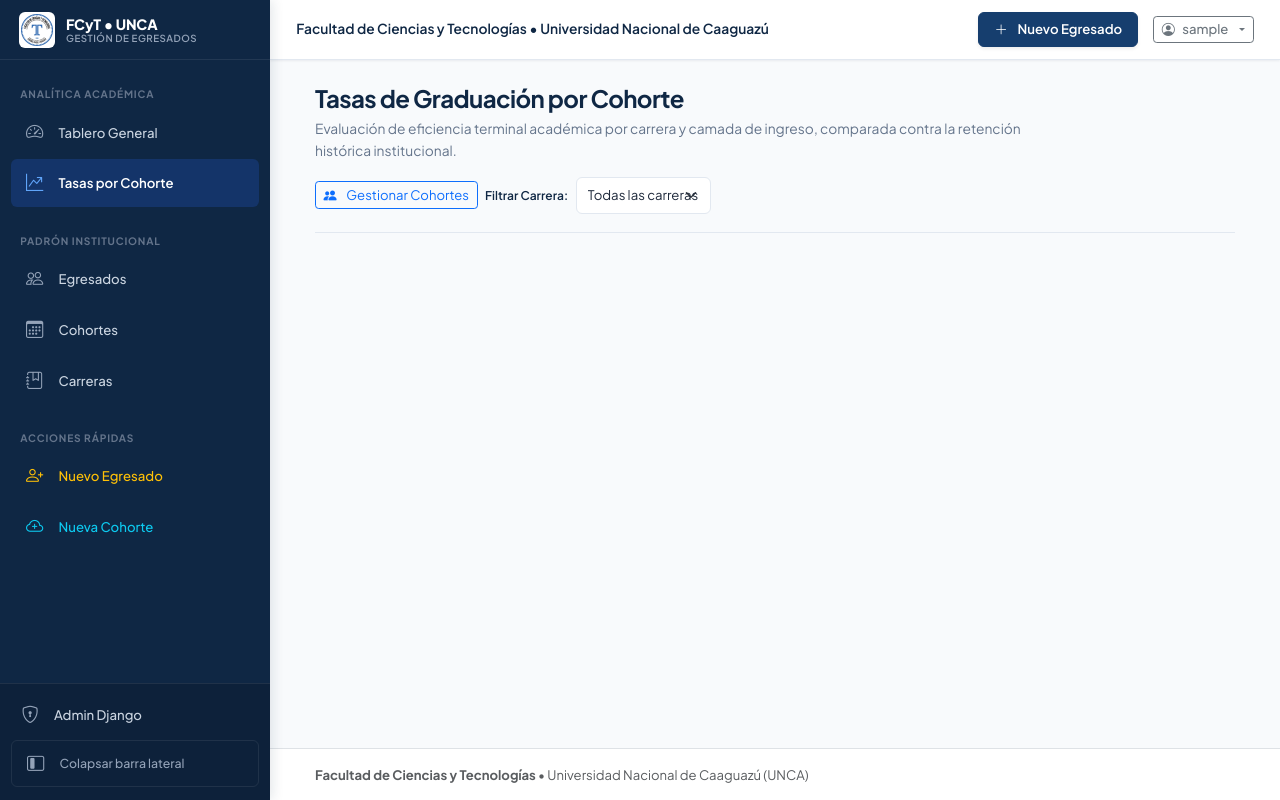
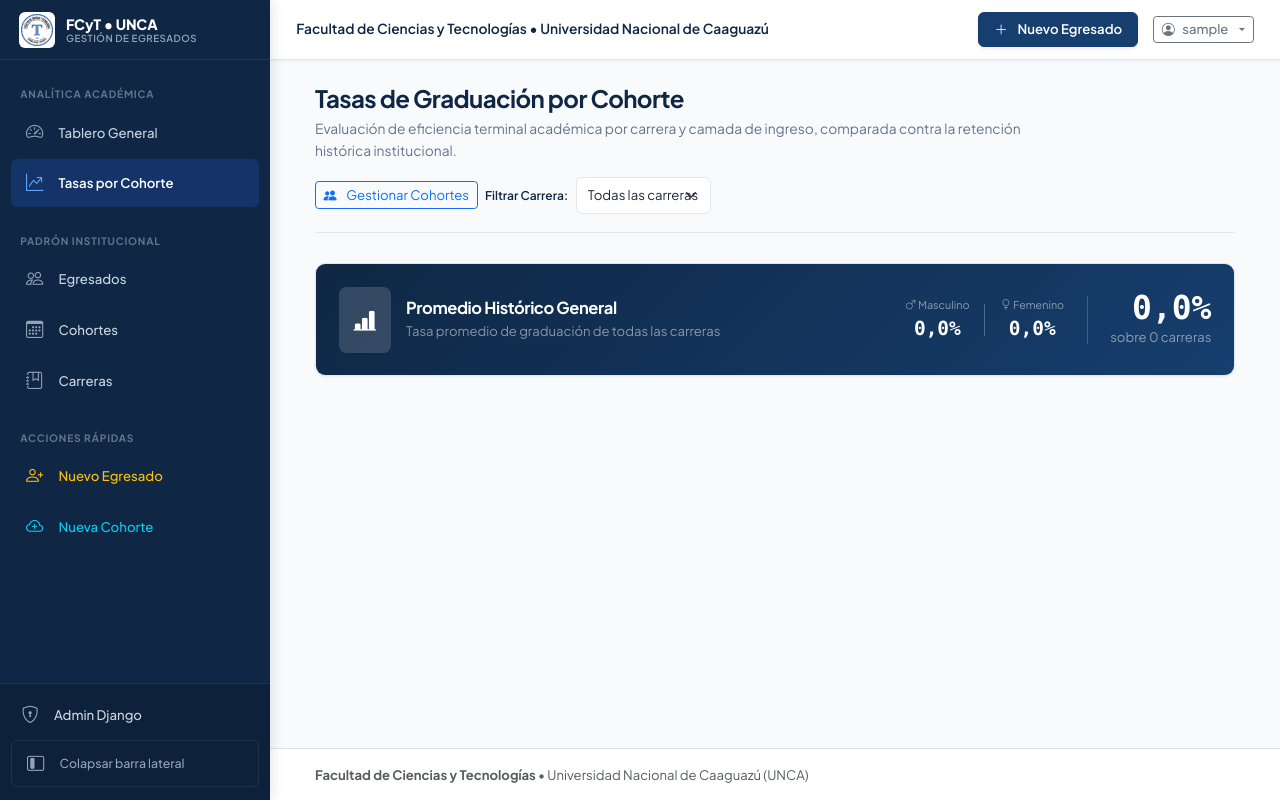
Before and after one commit to cmmedina918/GPI-Project, a Django app: page /tasas-cohorte/ in a window 1280 px wide. Run offline with Django 5.2, Linux system fonts and the light colour scheme; the visitor is signed in with stand-in values (Sample User, id 1); data that the repository does not hold is empty.

Commit message:
Se agrega lo requerido por el product owner(tasa general, ordenamiento y tasa por sexo)

```diff
--- a/analitica/services.py
+++ b/analitica/services.py
@@ -121,6 +121,7 @@ def calcular_tasas_graduacion_cohorte(carrera_id=None):
     """
     Calcula la tasa de graduación por cohorte y promedio histórico.
     TG(c, y) = (Egresados que ingresaron en 'y' / Ingresantes en 'y') * 100
+    Incluye tasas desglosadas por sexo.
     """
     carreras = Carrera.objects.all()
     if carrera_id:
@@ -132,6 +133,8 @@ def calcular_tasas_graduacion_cohorte(carrera_id=None):
         cohortes = CohorteIngresantes.objects.filter(carrera=carrera).order_by('anio_cohorte')
         datos_cohortes = []
         tasas_list = []
+        tasas_m_list = []
+        tasas_f_list = []
 
         for ch in cohortes:
             # Egresados de esta carrera que ingresaron en este año (total y por sexo)
@@ -144,30 +147,54 @@ def calcular_tasas_graduacion_cohorte(carrera_id=None):
             egresados_f = egresados_qs.filter(sexo='F').count()
 
             ingresantes = ch.cantidad_ingresantes
-            if ingresantes > 0:
+            ingresantes_m = ch.cantidad_masculino
+            ingresantes_f = ch.cantidad_femenino
+
+            # Tasa general
+            if ingresantes > 0 and egresados_cohorte > 0:
                 tasa = round((egresados_cohorte / ingresantes) * 100, 2)
                 tasas_list.append(tasa)
             else:
                 tasa = 0.0
 
+            # Tasa masculina
+            if ingresantes_m > 0 and egresados_m > 0:
+                tasa_m = round((egresados_m / ingresantes_m) * 100, 2)
+                tasas_m_list.append(tasa_m)
+            else:
+                tasa_m = 0.0
+
+            # Tasa femenina
+            if ingresantes_f > 0 and egresados_f > 0:
+                tasa_f = round((egresados_f / ingresantes_f) * 100, 2)
+                tasas_f_list.append(tasa_f)
+            else:
+                tasa_f = 0.0
+
             datos_cohortes.append({
                 'id': ch.id,
                 'anio_cohorte': ch.anio_cohorte,
                 'ingresantes': ingresantes,
-                'ingresantes_m': ch.cantidad_masculino,
-                'ingresantes_f': ch.cantidad_femenino,
+                'ingresantes_m': ingresantes_m,
+                'ingresantes_f': ingresantes_f,
                 'egresados': egresados_cohorte,
                 'egresados_m': egresados_m,
                 'egresados_f': egresados_f,
                 'tasa': tasa,
+                'tasa_m': tasa_m,
+                'tasa_f': tasa_f,
             })
 
         tasa_promedio_historica = round(sum(tasas_list) / len(tasas_list), 2) if tasas_list else 0.0
+        tasa_promedio_historica_m = round(sum(tasas_m_list) / len(tasas_m_list), 2) if tasas_m_list else 0.0
+        tasa_promedio_historica_f = round(sum(tasas_f_list) / len(tasas_f_list), 2) if tasas_f_list else 0.0
 
         resultados_carreras.append({
             'carrera': carrera,
             'cohortes': datos_cohortes,
             'tasa_promedio_historica': tasa_promedio_historica,
+            'tasa_promedio_historica_m': tasa_promedio_historica_m,
+            'tasa_promedio_historica_f': tasa_promedio_historica_f,
         })
 
     return resultados_carreras
--- a/analitica/views.py
+++ b/analitica/views.py
@@ -78,9 +78,28 @@ def tasas_cohorte_vista(request):
     carreras = Carrera.objects.all()
     tasas = calcular_tasas_graduacion_cohorte(carrera_id=int(carrera_id) if carrera_id else None)
 
+    # Calcular la tasa promedio histórica general (media simple de las tasas por carrera)
+    if tasas:
+        total_general = round(
+            sum(item['tasa_promedio_historica'] for item in tasas) / len(tasas), 2
+        )
+        total_general_m = round(
+            sum(item['tasa_promedio_historica_m'] for item in tasas) / len(tasas), 2
+        )
+        total_general_f = round(
+            sum(item['tasa_promedio_historica_f'] for item in tasas) / len(tasas), 2
+        )
+    else:
+        total_general = 0.0
+        total_general_m = 0.0
+        total_general_f = 0.0
+
     context = {
         'tasas': tasas,
         'carreras': carreras,
         'carrera_id': int(carrera_id) if carrera_id else None,
+        'tasa_general': total_general,
+        'tasa_general_m': total_general_m,
+        'tasa_general_f': total_general_f,
     }
     return render(request, 'analitica/tasas_cohorte.html', context)
--- a/egresados/models.py
+++ b/egresados/models.py
@@ -44,7 +44,7 @@ class Egresado(models.Model):
     @property
     def duracion_carrera(self):
         if self.anio_egreso and self.anio_ingreso:
-            return self.anio_egreso - self.anio_ingreso
+            return self.anio_egreso - self.anio_ingreso + 1
         return None
 
     @property
--- a/templates/analitica/tasas_cohorte.html
+++ b/templates/analitica/tasas_cohorte.html
@@ -28,6 +28,46 @@
     </div>
 </div>
 
+<!-- Card de Promedio Histórico General -->
+<div class="surface-panel overflow-hidden mb-4">
+    <div class="px-4 py-4 d-flex flex-wrap justify-content-between align-items-center gap-3" style="background: linear-gradient(135deg, var(--color-navy-dark, #1a2744) 0%, var(--color-navy, #2c3e6b) 100%);">
+        <div class="d-flex align-items-center gap-3">
+            <div class="d-inline-flex p-3 rounded-3" style="background: rgba(255,255,255,0.15);">
+                <i class="bi bi-bar-chart-line-fill fs-4 text-white"></i>
+            </div>
+            <div>
+                <h5 class="mb-0 text-white fw-bold" style="font-size: 1.1rem;">Promedio Histórico General</h5>
+                <span class="text-white-50 small">Tasa promedio de graduación de todas las carreras</span>
+            </div>
+        </div>
+        <div class="d-flex align-items-center gap-4">
+            <!-- Tasas por sexo -->
+            <div class="d-flex flex-column align-items-center gap-1">
+                <div class="d-flex align-items-center gap-3">
+                    <div class="text-center">
+                        <span class="d-block text-white-50 small" style="font-size: 0.72rem;"><i class="bi bi-gender-male"></i> Masculino</span>
+                        <span class="text-white fw-bold font-monospace" style="font-size: 1.3rem;">{{ tasa_general_m }}%</span>
+                    </div>
+                    <div style="width: 1px; height: 32px; background: rgba(255,255,255,0.25);"></div>
+                    <div class="text-center">
+                        <span class="d-block text-white-50 small" style="font-size: 0.72rem;"><i class="bi bi-gender-female"></i> Femenino</span>
+                        <span class="text-white fw-bold font-monospace" style="font-size: 1.3rem;">{{ tasa_general_f }}%</span>
+                    </div>
+                </div>
+            </div>
+            <!-- Separador -->
+            <div style="width: 1px; height: 48px; background: rgba(255,255,255,0.2);"></div>
+            <!-- Tasa general -->
+            <div class="text-end">
+                <span class="d-block text-white fw-bold font-monospace" style="font-size: 2.2rem; line-height: 1;">
+                    {{ tasa_general }}%
+                </span>
+                <span class="text-white-50 small">sobre {{ tasas|length }} carrera{{ tasas|length|pluralize:"s" }}</span>
+            </div>
+        </div>
+    </div>
+</div>
+
 <div class="d-flex flex-column gap-5">
     {% for item in tasas %}
         <div class="surface-panel overflow-hidden">
@@ -44,11 +84,18 @@
                         <span class="text-muted small">Duración del plan curricular: {{ item.carrera.duracion_teorica }} años</span>
                     </div>
                 </div>
-                <div class="d-flex align-items-center gap-2">
-                    <span class="text-muted small">Tasa Promedio Histórica:</span>
-                    <span class="badge-subtle badge-subtle-primary fs-6 px-2.5 py-1">
-                        <strong>{{ item.tasa_promedio_historica }}%</strong>
-                    </span>
+                <div class="d-flex align-items-center gap-3">
+                    <div class="d-flex align-items-center gap-2">
+                        <span class="text-muted small d-none d-md-inline">Tasa Prom.:</span>
+                        <span class="badge-subtle badge-subtle-primary fs-6 px-2 py-1">
+                            <strong>{{ item.tasa_promedio_historica }}%</strong>
+                        </span>
+                    </div>
+                    <div class="d-none d-md-flex align-items-center gap-1" style="font-size: 0.8rem;">
+                        <span class="text-primary"><i class="bi bi-gender-male"></i> {{ item.tasa_promedio_historica_m }}%</span>
+                        <span class="text-muted">&bull;</span>
+                        <span class="text-danger"><i class="bi bi-gender-female"></i> {{ item.tasa_promedio_historica_f }}%</span>
+                    </div>
                 </div>
             </div>
 
@@ -61,7 +108,6 @@
                             <th class="text-center" style="width: 170px;">Ingresantes</th>
                             <th class="text-center" style="width: 170px;">Graduados</th>
                             <th class="text-center" style="width: 150px;">Tasa de Graduación</th>
-                            <th class="pe-4">Proporción de Eficiencia</th>
                         </tr>
                     </thead>
                     <tbody>
@@ -90,22 +136,15 @@
                                     <span class="badge-subtle {% if ch.tasa >= 30 %}badge-subtle-success{% elif ch.tasa >= 15 %}badge-subtle-info{% else %}badge-subtle-neutral{% endif %} font-monospace">
                                         {{ ch.tasa }}%
                                     </span>
-                                </td>
-                                <td class="pe-4">
-                                    <div class="progress-retention">
-                                        <div class="progress-bar {% if ch.tasa >= 30 %}bg-success{% elif ch.tasa >= 15 %}bg-info{% else %}bg-secondary{% endif %}"
-                                             role="progressbar"
-                                             style="width: {{ ch.tasa|floatformat:0 }}%;"
-                                             aria-valuenow="{{ ch.tasa }}"
-                                             aria-valuemin="0"
-                                             aria-valuemax="100">
-                                        </div>
+                                    <div class="small mt-0.5" style="font-size: 0.76rem;">
+                                        <span class="text-primary"><i class="bi bi-gender-male"></i> {{ ch.tasa_m }}%</span> &bull;
+                                        <span class="text-danger"><i class="bi bi-gender-female"></i> {{ ch.tasa_f }}%</span>
                                     </div>
                                 </td>
                             </tr>
                         {% empty %}
                             <tr>
-                                <td colspan="5" class="text-center py-4 text-muted">No se registran datos de cohorte para esta carrera.</td>
+                                <td colspan="4" class="text-center py-4 text-muted">No se registran datos de cohorte para esta carrera.</td>
                             </tr>
                         {% endfor %}
                     </tbody>
```
